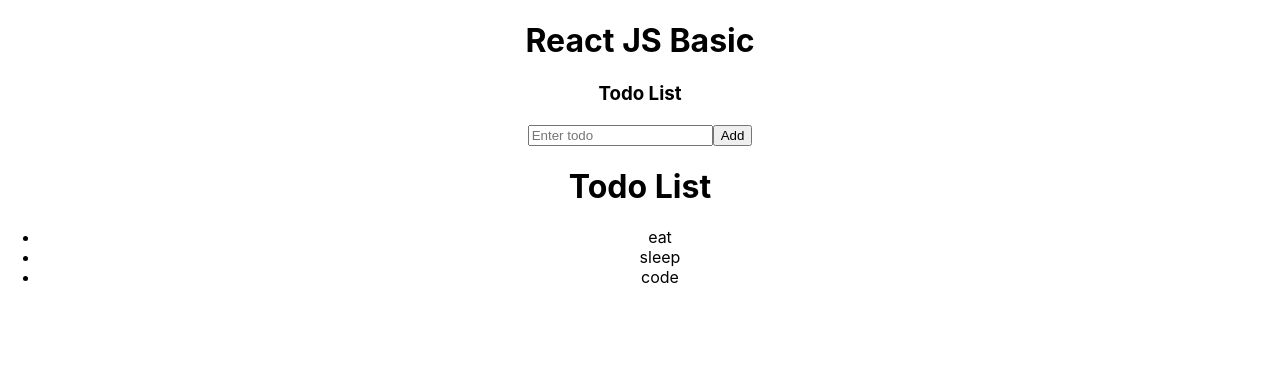
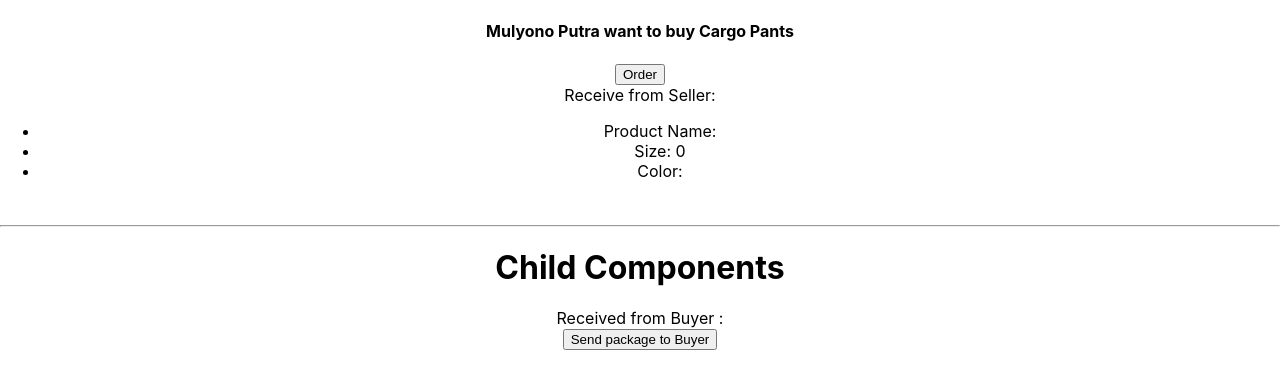
Before and after one commit to MulyonoPutra/ReactHookLabs, a React (Create React App) app: page / in a window 1280 px wide. Shown: the top 388 px of the page. Built offline with nearby package versions, Linux system fonts and the light colour scheme.

Commit message:
Passing Props from Child to Parent comp

```diff
--- a/src/App.js
+++ b/src/App.js
@@ -1,12 +1,12 @@
-import Todo from 'components/todo/Todo';
 
-import './App.css';
+import ParentComponent from "study/props/Parent";
+
+import "./App.css";
 
 function App() {
   return (
     <div className="App">
-      <h1>React JS Basic</h1>
-      <Todo />
+      <ParentComponent />
     </div>
   );
 }
--- /dev/null
+++ b/src/study/props/Child.js
@@ -0,0 +1,29 @@
+import { useEffect, useState } from "react";
+
+const ChildComponent = (props) => {
+  const [products, setProducts] = useState({});
+
+  useEffect(() => {
+    setProducts({
+      id: Math.floor(Math.random() * 100) + 1,
+      productName: props.products,
+      size: 34,
+      color: "Green Army",
+    });
+  }, [props.products]);
+
+  const sendPackage = () => {
+    props.received(products);
+  };
+
+  return (
+    <div>
+      <h1>Child Components</h1>
+      <span>Received from Buyer : {props.products}</span>
+      <br />
+      <button onClick={sendPackage}>Send package to Buyer </button>
+    </div>
+  );
+};
+
+export default ChildComponent;
--- /dev/null
+++ b/src/study/props/Parent.js
@@ -0,0 +1,53 @@
+import { useEffect, useState } from "react";
+import ChildComponent from "./Child";
+
+const ParentComponent = () => {
+
+  const items = {
+    id: Math.floor(Math.random() * 100) + 1,
+    productName: "",
+    size: 0,
+    color: "",
+  };
+
+  const [product, setProduct] = useState("");
+  const [products, setProducts] = useState(items);
+
+  const sendToChild = () => {
+    setProduct("Cargo Pants");
+  };
+
+  const productsReceived = (data) => {
+    setProducts({
+      id: data.id,
+      productName: data.productName,
+      size: data.size,
+      color: data.color,
+    });
+  };
+
+  useEffect(() => {
+    console.log("Product from child", products);
+  });
+
+  return (
+    <>
+      <div>
+        <h4>Mulyono Putra want to buy Cargo Pants</h4>
+        <button onClick={sendToChild}> Order </button>
+        <br />
+        Receive from Seller:
+        <ul>
+          <li>Product Name: {products.productName}</li>
+          <li>Size: {products.size}</li>
+          <li>Color: {products.color}</li>
+        </ul>
+        <br />
+        <hr />
+        <ChildComponent products={product} received={productsReceived} />
+      </div>
+    </>
+  );
+};
+
+export default ParentComponent;
```
